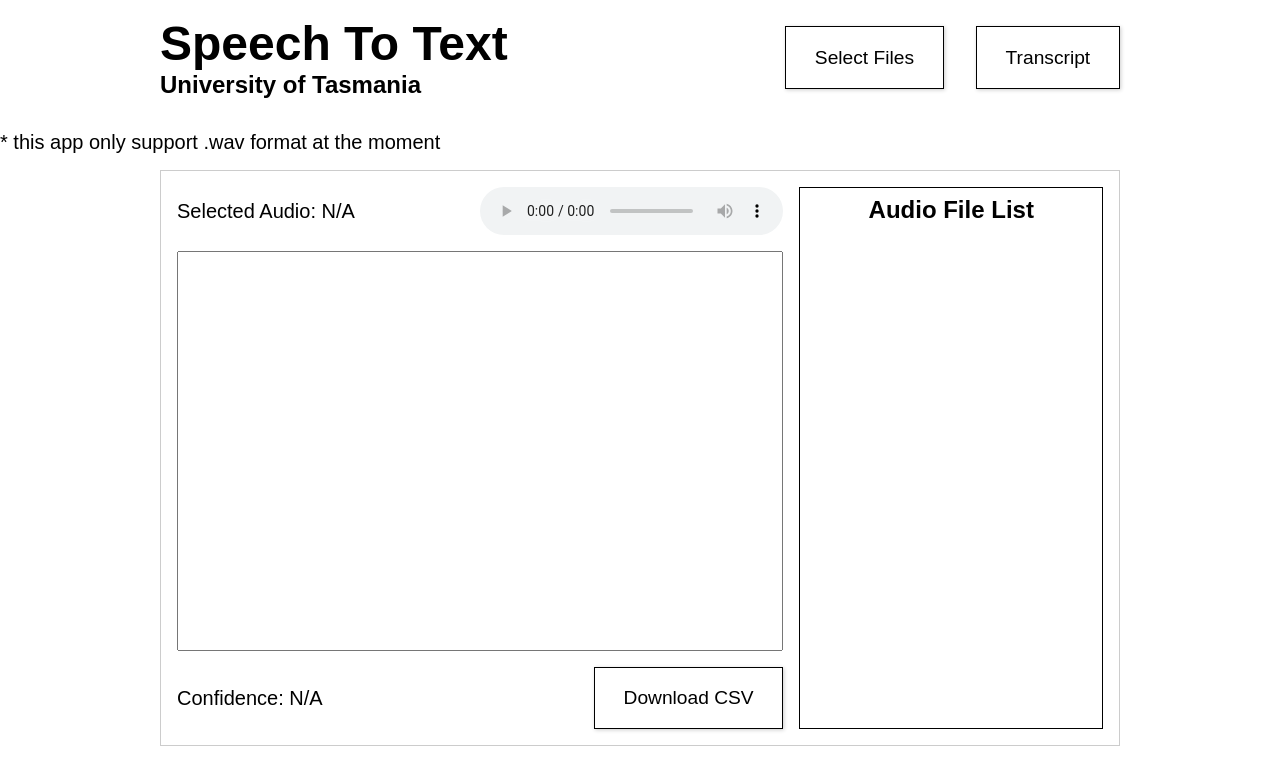
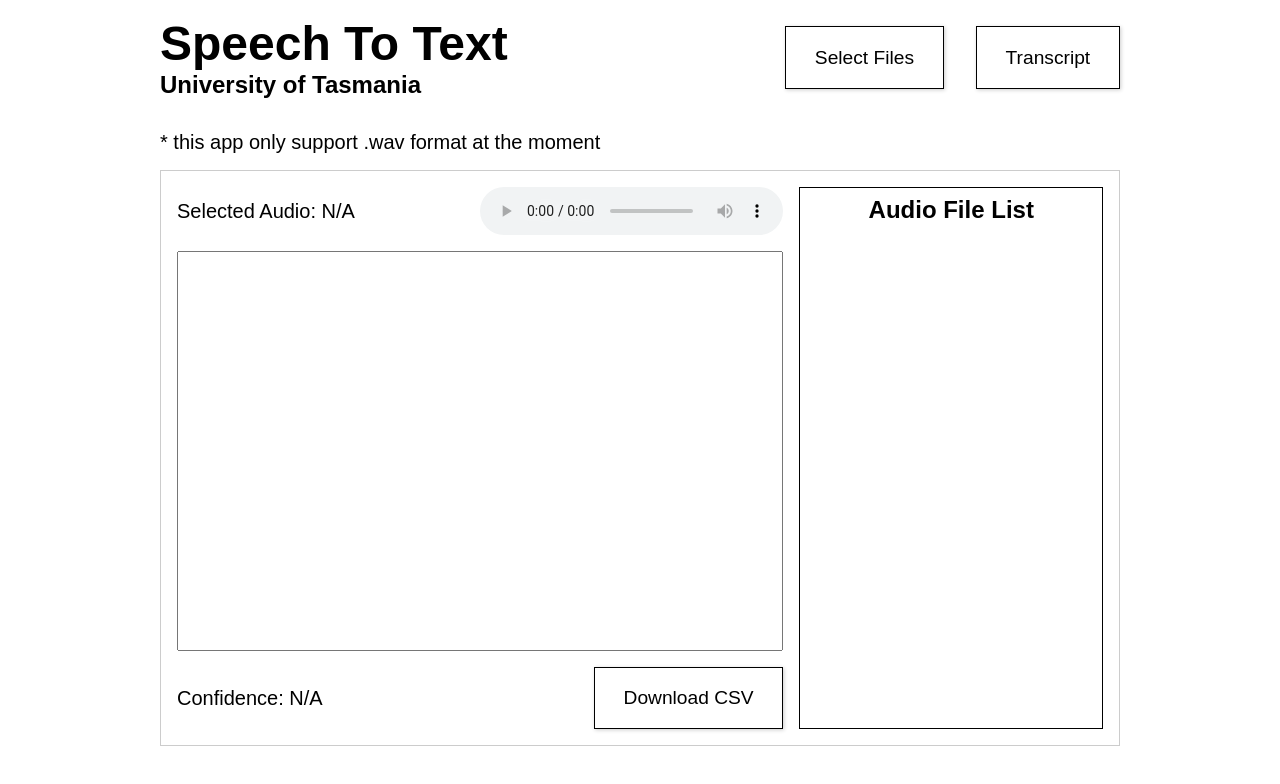
Before and after one commit to ywang113/speech-to-text-app, a React (Create React App) app in the folder client/: page / in a window 1280 px wide. Shown: the top 784 px of the page. Built offline with nearby package versions, Linux system fonts and the light colour scheme; the HTML template or start-up script is replaced by a standard one.

Commit message:
Update App.css

```diff
--- a/client/src/App.css
+++ b/client/src/App.css
@@ -153,3 +153,8 @@ a{
     text-decoration: none;
     color: black;
 }
+
+.usage{
+    width:75%;
+    margin: 0 auto;
+}
```
